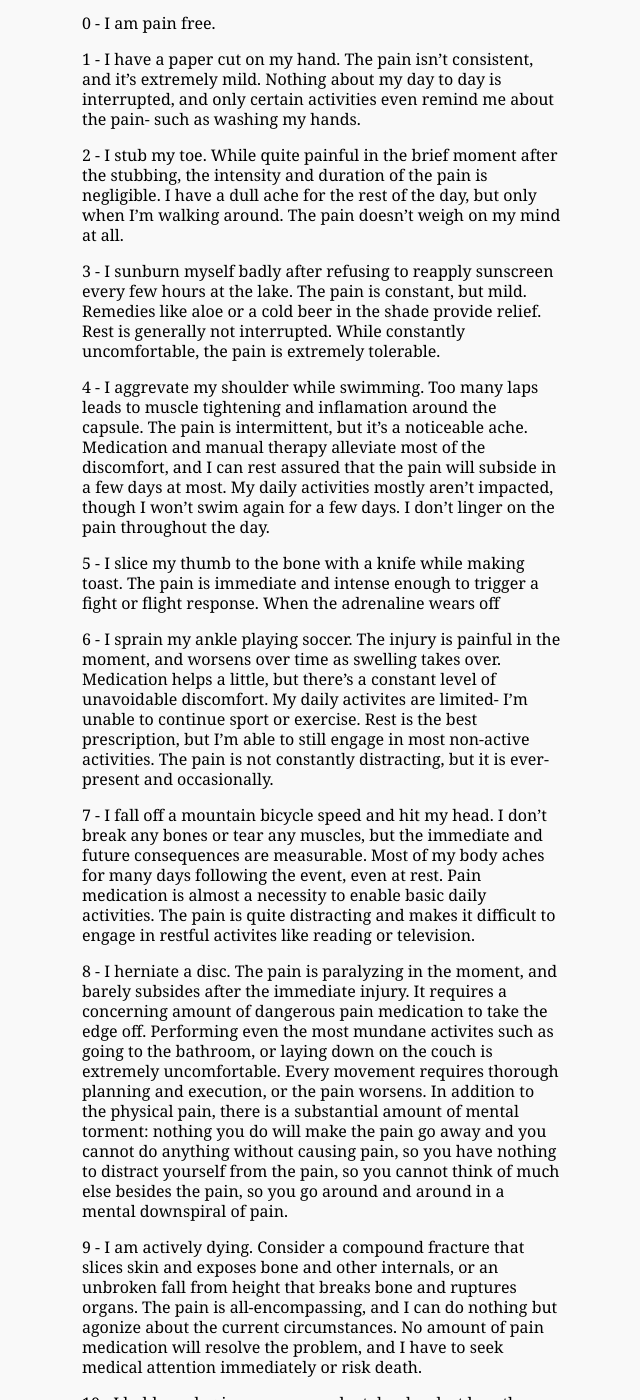
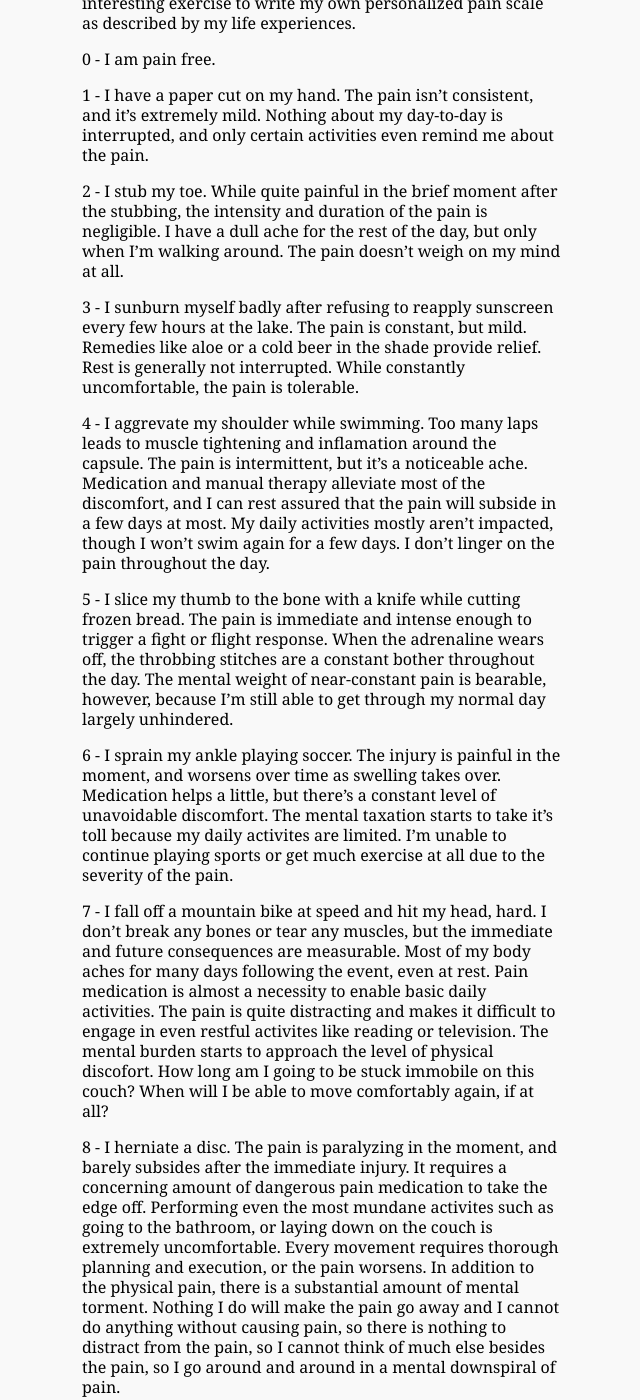
Before and after one commit to lwhorton/lwhorton.github.io, a Jekyll site: the page built from _posts/2023-03-03-the-pain-scale.md, in a window 1280 px wide and 1400 px high, scrolled down 700 px. Shown: the whole window, without its empty margins (318-958 px from the left). Built offline with Jekyll 4.4.1, drawn with Linux system fonts in a browser that asks for light colours; some of the changed text lies outside the part shown.

Commit message:
the pain scale

```diff
--- a/not-ready-2023-03-03-the-pain-scale.md
+++ b/_posts/2023-03-03-the-pain-scale.md
@@ -14,7 +14,7 @@ inflamation subsides, and the herniation shrinks, you can re-tweak the injury in
 the most innocent of ways. Rising too quickly after bending over to tie your
 shoe can ruin your day. Reaching a leg into the car just a little too far before
 siting down can result in spending the weekend on the couch. The up-and-down
-nature of the injury toys with your emotional stability.
+nature of the injury toys with my emotional stability.
 
 A physical therapy office asked me to fill out a pain scale. The scale starts at
 0 and ends at 10. Each number is assigned a short description to distinguish the
@@ -24,15 +24,15 @@ found it difficult to fill out this pain questionnaire. The scale and its
 descriptors seemed to skew heavily toward the lower numbers and the higher
 numbers, ignoring the middle. How can you distinguish between a 4, 5, 6, or 7
 when their brief descriptions all include the word "painful"? Putting aside the
-devious origins of the pain scale- have a read up on the Sackler family and
-Perdue pharma, I thought it would be a fun exercise to write my own personalized
-pain scale as described by my life experiences.
+devious origins of the pain scale (have a read up on the Sackler family and
+Purdue pharma) I thought it would be an interesting exercise to write my own
+personalized pain scale as described by my life experiences.
 
 0 - I am pain free.
 
 1 - I have a paper cut on my hand. The pain isn't consistent, and it's extremely
-mild. Nothing about my day to day is interrupted, and only certain activities
-even remind me about the pain- such as washing my hands.
+mild. Nothing about my day-to-day is interrupted, and only certain activities
+even remind me about the pain.
 
 2 - I stub my toe. While quite painful in the brief moment after the stubbing,
 the intensity and duration of the pain is negligible. I have a dull ache for the
@@ -42,7 +42,7 @@ mind at all.
 3 - I sunburn myself badly after refusing to reapply sunscreen every few hours
 at the lake. The pain is constant, but mild. Remedies like aloe or a cold beer
 in the shade provide relief. Rest is generally not interrupted. While constantly
-uncomfortable, the pain is extremely tolerable.
+uncomfortable, the pain is tolerable.
 
 4 - I aggrevate my shoulder while swimming. Too many laps leads to muscle
 tightening and inflamation around the capsule. The pain is intermittent, but
@@ -51,26 +51,26 @@ discomfort, and I can rest assured that the pain will subside in a few days at
 most. My daily activities mostly aren't impacted, though I won't swim again for
 a few days. I don't linger on the pain throughout the day.
 
-5 -
-I slice my thumb to the bone with a knife while making toast. The pain is immediate
-and intense enough to trigger a fight or flight response. When the adrenaline
-wears off
+5 - I slice my thumb to the bone with a knife while cutting frozen bread. The
+pain is immediate and intense enough to trigger a fight or flight response. When
+the adrenaline wears off, the throbbing stitches are a constant bother
+throughout the day. The mental weight of near-constant pain is bearable,
+however, because I'm still able to get through my normal day largely unhindered.
 
-6 -
-I sprain my ankle playing soccer. The injury is painful in the moment, and
+6 - I sprain my ankle playing soccer. The injury is painful in the moment, and
 worsens over time as swelling takes over. Medication helps a little, but there's
-a constant level of unavoidable discomfort. My daily activites are limited- I'm
-unable to continue sport or exercise. Rest is the best prescription, but I'm
-able to still engage in most non-active activities. The pain is not constantly
-distracting, but it is ever-present and occasionally.
+a constant level of unavoidable discomfort. The mental taxation starts to take
+it's toll because my daily activites are limited. I'm unable to continue playing
+sports or get much exercise at all due to the severity of the pain.
 
-
-7 - I fall off a mountain bicycle speed and hit my head. I don't break any bones
-or tear any muscles, but the immediate and future consequences are measurable.
-Most of my body aches for many days following the event, even at rest. Pain
-medication is almost a necessity to enable basic daily activities. The pain is
-quite distracting and makes it difficult to engage in restful activites like
-reading or television.
+7 - I fall off a mountain bike at speed and hit my head, hard. I don't break any
+bones or tear any muscles, but the immediate and future consequences are
+measurable. Most of my body aches for many days following the event, even at
+rest. Pain medication is almost a necessity to enable basic daily activities.
+The pain is quite distracting and makes it difficult to engage in even restful
+activites like reading or television. The mental burden starts to approach the
+level of physical discofort. How long am I going to be stuck immobile on this
+couch?  When will I be able to move comfortably again, if at all?
 
 8 - I herniate a disc. The pain is paralyzing in the moment, and barely subsides
 after the immediate injury. It requires a concerning amount of dangerous pain
@@ -78,16 +78,20 @@ medication to take the edge off. Performing even the most mundane activites such
 as going to the bathroom, or laying down on the couch is extremely
 uncomfortable. Every movement requires thorough planning and execution, or the
 pain worsens. In addition to the physical pain, there is a substantial amount of
-mental torment: nothing you do will make the pain go away and you cannot do
-anything without causing pain, so you have nothing to distract yourself from the
-pain, so you cannot think of much else besides the pain, so you go around and
-around in a mental downspiral of pain.
+mental torment. Nothing I do will make the pain go away and I cannot do anything
+without causing pain, so there is nothing to distract from the pain, so I cannot
+think of much else besides the pain, so I go around and around in a mental
+downspiral of pain.
 
-9 - I am actively dying. Consider a compound fracture that slices skin and
-exposes bone and other internals, or an unbroken fall from height that breaks
-bone and ruptures organs. The pain is all-encompassing, and I can do nothing but
-agonize about the current circumstances. No amount of pain medication will
-resolve the problem, and I have to seek medical attention immediately or risk
-death.
+9 - I am actively dying. To be clear, I have never experienced this level of
+pain, but I imagine the following might fit the category: consider a compound
+fracture that slices skin and exposes bone and other internals, or an unbroken
+fall from height that ruptures organs. The pain is all-encompassing, and you can
+do nothing but agonize about the current circumstances. No amount of pain
+medication will resolve the problem, and you have to seek medical attention
+immediately or risk death.
 
-10 - I hold my dog in my arms as she takes her last breath.
+10 - I hold my dog in my arms and look her in the eyes as she takes her last
+breath.
+
+Rest in peace, Ruby.
```
Also changed, not shown: _posts/2023-05-09-rich-design.md (+1 -1 lines).
